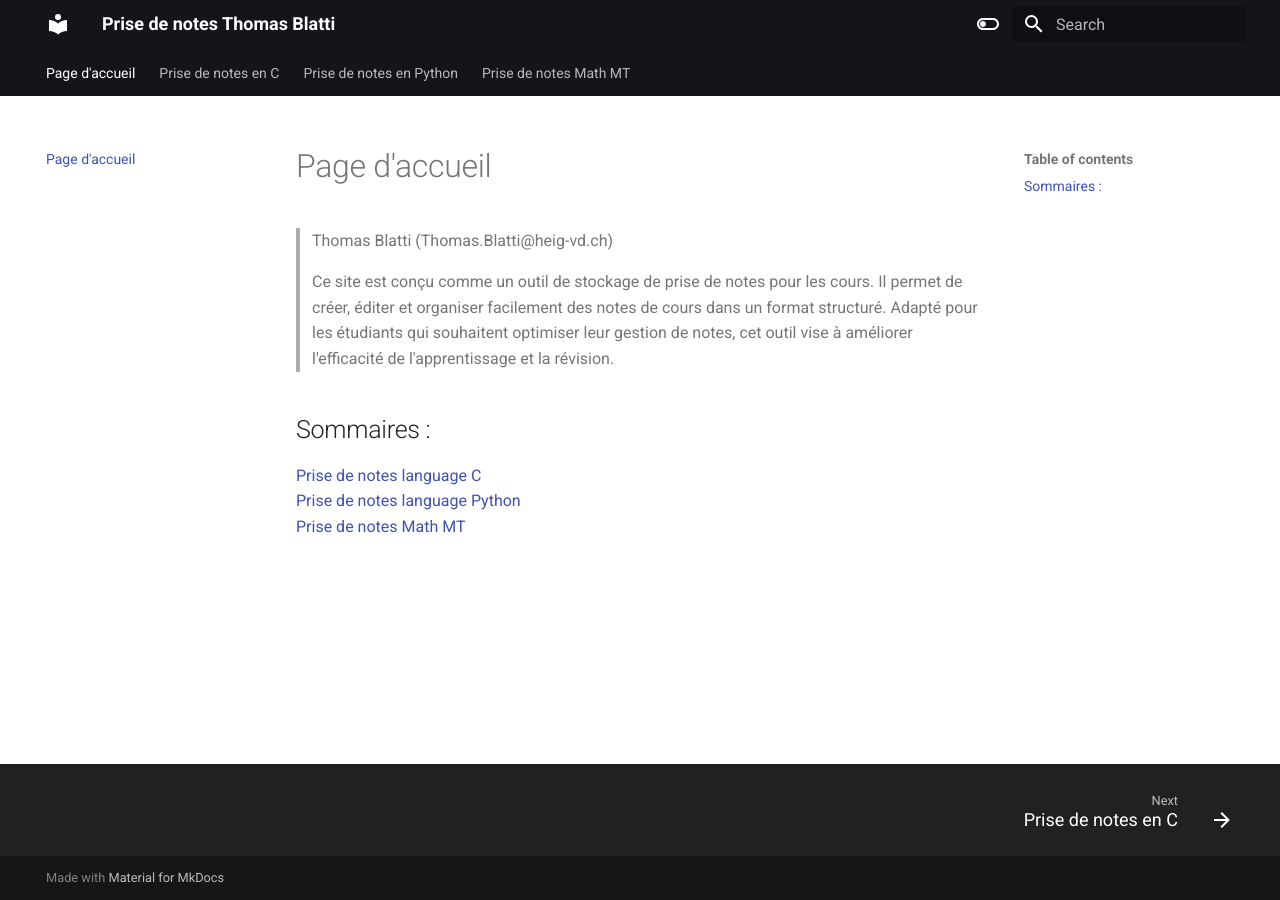
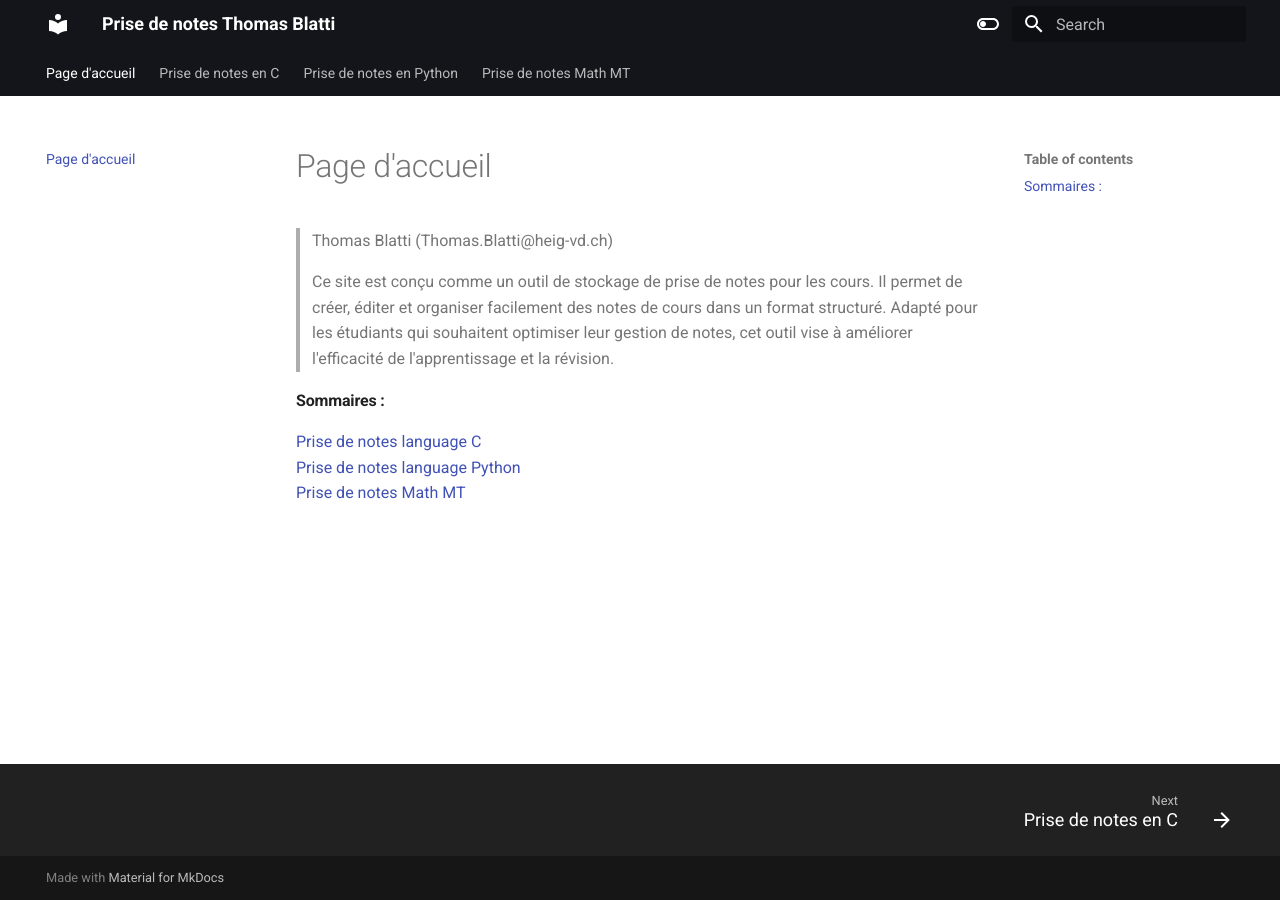
Before and after one commit to blatti-thomas/mkdocs-material, an MkDocs documentation site: the page built from docs/index.md, in a window 1280 px wide. Built offline with MkDocs 1.6.1 and Material for MkDocs 9.7.7, drawn with Linux system fonts in a browser that asks for light colours.

```diff
--- a/mkdocs.yml
+++ b/mkdocs.yml
@@ -40,13 +40,16 @@ plugins:
   - search
 extra_javascript:
   - https://cdnjs.cloudflare.com/ajax/libs/mathjax/2.7.4/MathJax.js?config=TeX-AMS-MML_HTMLorMML
+
 markdown_extensions:
   - toc:
       permalink: true
       baselevel: 3
+  - mdx_math:
+      enable_dollar_delimiter: true
 
-markdown_extensions:
-  - mdx_math
+
+
 
 extra_css:
   - css/custom.css
```
